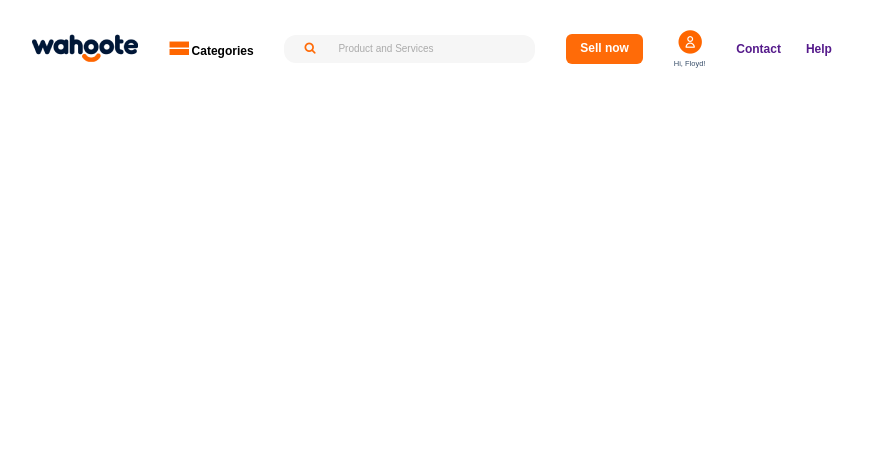
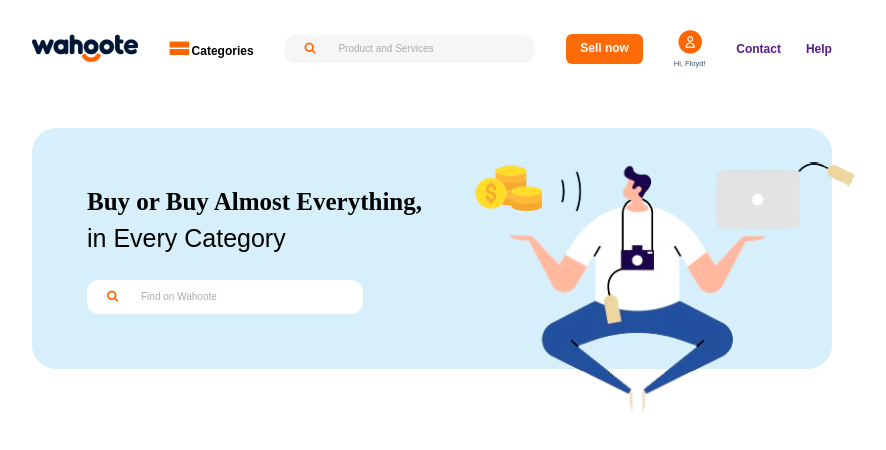
Before and after one commit to domain835/wahoote, a plain HTML site: page index.html in a window 1280 px wide. Shown: the whole page, without its empty margins (208-1094 px from the left). Drawn offline with nearby package versions, Linux system fonts and the light colour scheme; a web font is replaced by a local one.

Commit message:
banner done

```diff
--- a/index.html
+++ b/index.html
@@ -4,7 +4,7 @@
     <meta charset="UTF-8">
     <meta name="viewport" content="width=device-width, initial-scale=1.0">
     <meta http-equiv="X-UA-Compatible" content="ie=edge">
-    <title>Document</title>
+    <title>Wahoote</title>
     <link rel="stylesheet" href="css/reset.css">
     <link rel="stylesheet" href="css/normalize.css">
     <link rel="stylesheet" href="css/style.css">
@@ -47,6 +47,25 @@
         </div>
       </div>
     </header>
+    <section class="section-banner">
+      <div class="container">
+        <div class="banner">
+          <h1>
+            <b>Buy or Buy Almost Everything,</b>
+            </br>in Every Category
+          </h1>
+          <form class="banner__search">
+            <fieldset class="search">
+              <input type="text" placeholder="Find on Wahoote" class="search__input">
+              <button type="submit" class="search__button">
+                <i class="fa fa-search"></i>
+              </button>
+            </fieldset>
+          </form>
+          <img src="images/man.png" alt="">
+        </div>
+      </div>
+    </section>
     <section class="content">
 
     </section>
--- a/scss/style.scss
+++ b/scss/style.scss
@@ -124,3 +124,43 @@ body {
     }
   }
 }
+
+.section-banner {
+
+  .banner {
+    background-color: #d6effa;
+    padding: 55px;
+    border-radius: 24px;
+    position: relative;
+
+    h1 {
+      font-size: 25px;
+      font-weight: normal;
+      line-height: 36px;
+      margin: 0;
+
+      b {
+        font-family: 'Muli Black';
+      }
+    }
+
+    &__search {
+      margin-top: 24px;
+
+      .search {
+        width: 276px;
+
+        &__input {
+          height: 34px;
+          background-color: #fff;
+        }
+      }
+    }
+
+    img {
+      position: absolute;
+      bottom: -44px;
+      right: -24px;
+    }
+  }
+}
```
Also changed, not shown: css/style.css, images/man.png (added).
